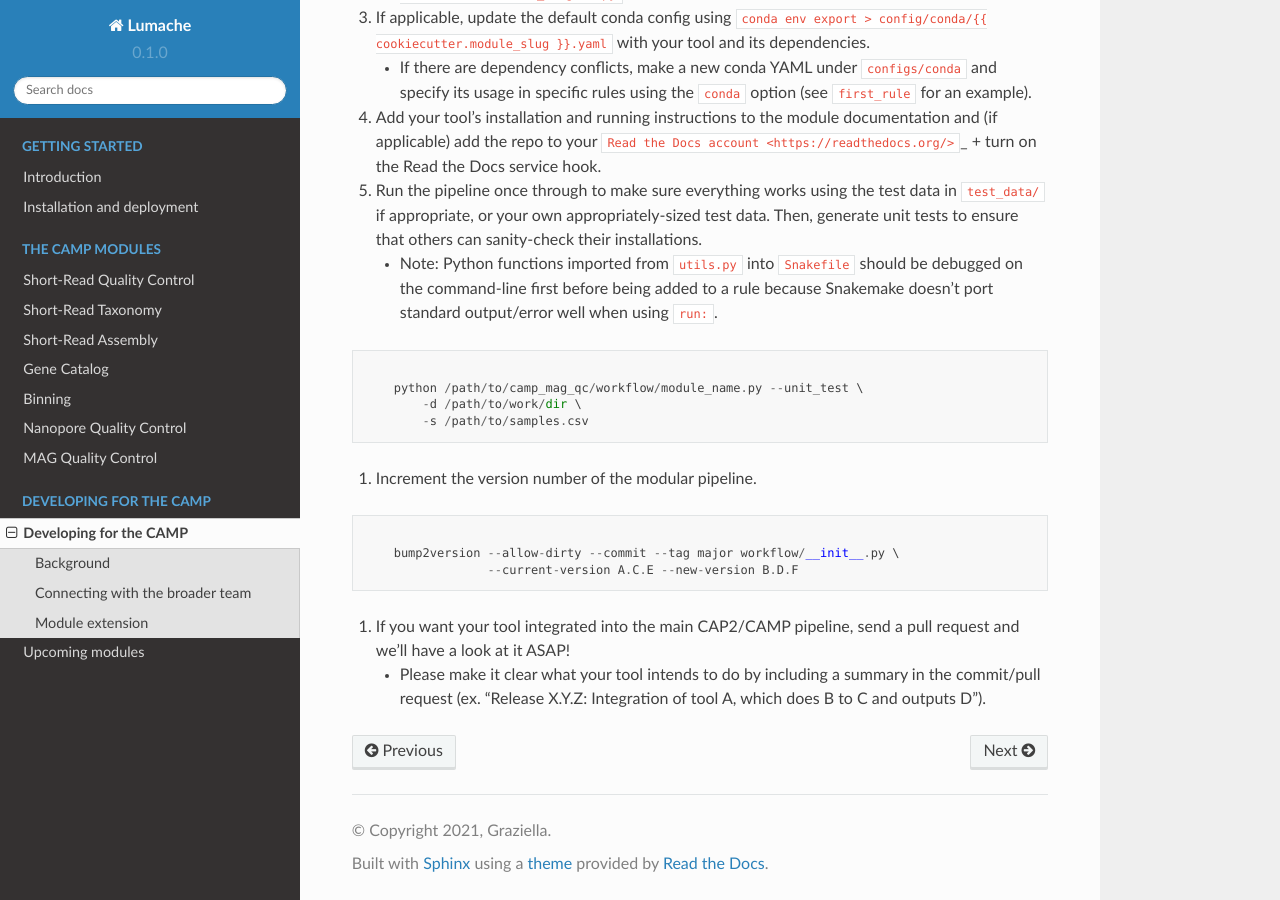
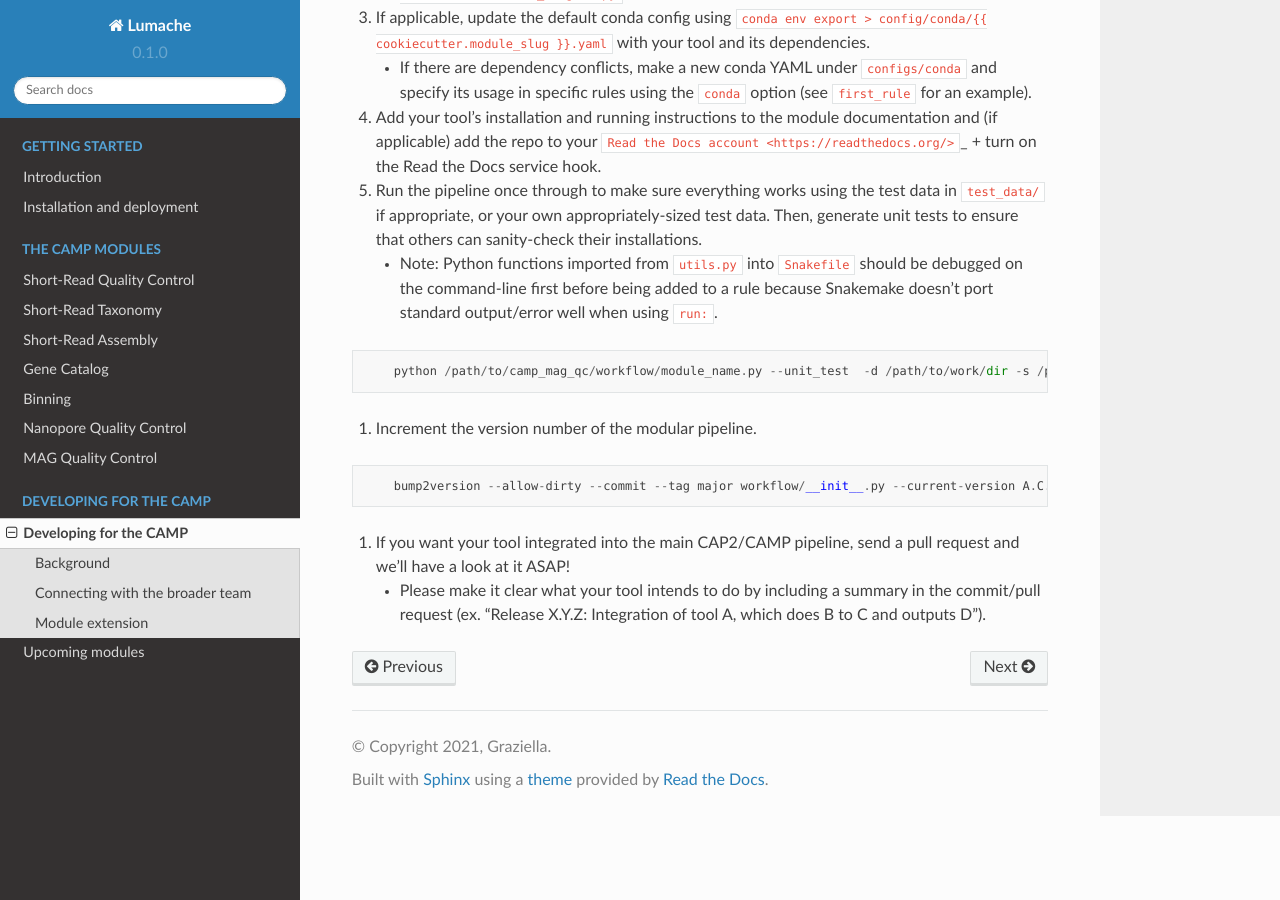
Before and after one commit to MetaSUB-CAMP/camp-documentation, a Sphinx documentation site: the page built from docs/source/modulecreation/index.md, in a window 1280 px wide and 900 px high, scrolled down 1389 px. Built offline with Sphinx 7.4.7 and the Read the Docs theme 2.0.0, drawn with Linux system fonts in a browser that asks for light colours; pages that are not in the unit, such as notebooks, are missing from menus.

Commit message:
Update index.md

````diff
--- a/docs/source/modulecreation/index.md
+++ b/docs/source/modulecreation/index.md
@@ -35,17 +35,14 @@ These instructions are meant for developers who have made a tool and want to int
 4. Add your tool's installation and running instructions to the module documentation and (if applicable) add the repo to your `Read the Docs account <https://readthedocs.org/>`_ + turn on the Read the Docs service hook.
 5. Run the pipeline once through to make sure everything works using the test data in ``test_data/`` if appropriate, or your own appropriately-sized test data. Then, generate unit tests to ensure that others can sanity-check their installations.
     * Note: Python functions imported from ``utils.py`` into ``Snakefile`` should be debugged on the command-line first before being added to a rule because Snakemake doesn't port standard output/error well when using ``run:``.
+
+```
+    python /path/to/camp_mag_qc/workflow/module_name.py --unit_test  -d /path/to/work/dir -s /path/to/samples.csv
 ```
 
-    python /path/to/camp_mag_qc/workflow/module_name.py --unit_test \
-        -d /path/to/work/dir \
-        -s /path/to/samples.csv
-```
 6. Increment the version number of the modular pipeline.
 ```
-
-    bump2version --allow-dirty --commit --tag major workflow/__init__.py \
-                 --current-version A.C.E --new-version B.D.F
+    bump2version --allow-dirty --commit --tag major workflow/__init__.py --current-version A.C.E --new-version B.D.F
 ```
 7. If you want your tool integrated into the main CAP2/CAMP pipeline, send a pull request and we'll have a look at it ASAP!
     - Please make it clear what your tool intends to do by including a summary in the commit/pull request (ex. "Release X.Y.Z: Integration of tool A, which does B to C and outputs D").
````
